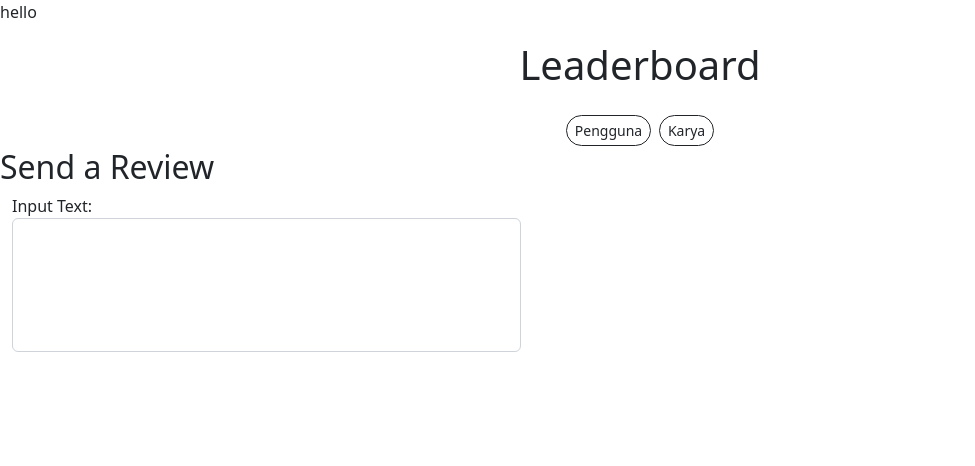
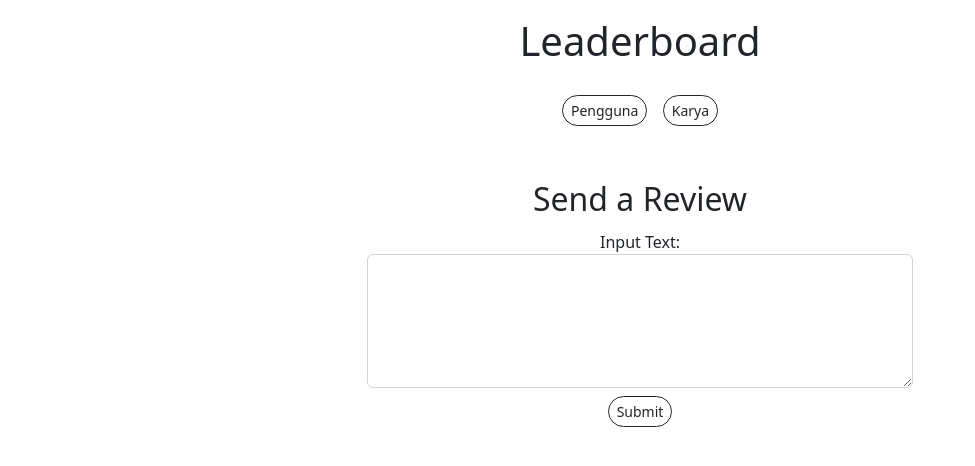
Before and after one commit to alvinxrw2002/E05-Arti, a Django app: page /leaderboard/ in a window 1280 px wide. Shown: the part 56-522 px from the top of the page, without its empty margins (0-975 px from the left). Run offline with Django 4.2, Linux system fonts and the light colour scheme.

Commit message:
progress 3 dan update

```diff
--- a/arti/urls.py
+++ b/arti/urls.py
@@ -11,4 +11,4 @@ urlpatterns = [
     path('register', register, name='register'),
     path('logout', logout_user, name='logout'),
     path('post-karya', post_karya, name='post_karya'),
-] + static(settings.MEDIA_URL, document_root=settings.MEDIA_ROOT)
+]
--- a/leaderboard/static/css/style_stenly.css
+++ b/leaderboard/static/css/style_stenly.css
@@ -1,15 +1,3 @@
-textarea {
-    resize: none;
-}
-
 .isi{
     margin-top: 1.5%;
 }
-
-
-@media (min-width: 800px){
-    textarea {
-        resize: none;
-        width: 100px;
-    }
-}
--- a/leaderboard/templates/leaderboard.html
+++ b/leaderboard/templates/leaderboard.html
@@ -7,8 +7,22 @@
 
 <link href="https://cdn.jsdelivr.net/npm/bootstrap@5.2.2/dist/css/bootstrap.min.css" rel="stylesheet" integrity="sha384-Zenh87qX5JnK2Jl0vWa8Ck2rdkQ2Bzep5IDxbcnCeuOxjzrPF/et3URy9Bv1WTRi" crossorigin="anonymous">
 <script src="https://cdn.jsdelivr.net/npm/bootstrap@5.2.2/dist/js/bootstrap.bundle.min.js" integrity="sha384-OERcA2EqjJCMA+/3y+gxIOqMEjwtxJY7qPCqsdltbNJuaOe923+mo//f6V8Qbsw3" crossorigin="anonymous"></script>
+<script src="https://ajax.googleapis.com/ajax/libs/jquery/3.6.0/jquery.min.js"></script>
 <link href="{% static 'css/style_stenly.css' %}" rel="stylesheet">
 
+<script>
+    $(document).ready(function(){
+        $("#button_pengguna").click(function(){
+            $.ajax({
+                url: "{% url 'leaderboard:leaderboard_pengguna' %}",
+                method: "GET",
+                success: function(data){
+                    $("#leaderboard").html(data);
+                }
+            });
+        });
+    });
+</script>
 {% endblock meta %}
 
 {% block content %}
@@ -43,34 +57,51 @@
     </div>
 </nav>
 
-<p> hello </p>
 <!-- isi -->
-<div class="container text-center">
-    <div class="row isi">
+<div class="container">
+    <div class="row isi text-center">
         <div class="col-md-12 col-sm-12 col-12">
             <h1> Leaderboard </h1>
         </div>
     </div>
-    <div class="row isi">
-        <div class="col-4"></div>
-        <div class="col-4">
-                <button type="button" class="btn btn-outline-dark btn-sm" style="margin:0.5%; border-radius:17px"> Pengguna </button>
-                <button type="button" class="btn btn-outline-dark btn-sm" style="margin:0.5%; border-radius:17px"> Karya </button>
+    <div class="row isi text-center">
+        <div class="col-12">
+                <button id="button_pengguna" class="btn btn-outline-dark btn-sm" style="margin:0.5%; border-radius:17px"> Pengguna </button>
+                <button id="button_karya" class="btn btn-outline-dark btn-sm" style="margin:0.5%; border-radius:17px"> Karya </button>
         </div>
-        <div class="col-4"></div>
+    </div>
+    <div class="row" id="leaderboard">
     </div>
 </div>
 
 
-<h2> Send a Review </h2>
-<form action= "{% url 'leaderboard:create_review' %}"method="POST">
-    {% csrf_token %}
-    <div class="container-fluid">
+<div class="container text-center mt-5" >
+    <div class="row">
+        <h2> Send a Review </h2>
+    </div>
+
+    <form action= "{% url 'leaderboard:create_review' %}"method="POST">
+        {% csrf_token %}
+
         <div class="row">
-            <div class="col-5">
+            <div class="col-3"></div>
+            <div class="col-6 mt-1">
                 {{ form }}
             </div>
         </div>
-    </div>
-</form>
+        <div class="row mt-2">
+            <div class="col">
+                {% if user %}
+                    <button class="btn btn-outline-dark btn-sm"
+                        id="form_button_success"
+                        style="border-radius: 17px;"> Submit </button>
+                {% else %}
+                    <button class="btn btn-outline-dark btn-sm"
+                        id="form_button_failed"
+                        style="border-radius:17px"> Submit </button>
+                {% endif %}
+            </div>
+    </form>
+</div>
+
 {% endblock content %}
--- /dev/null
+++ b/leaderboard/templates/leaderboard_pengguna.html
@@ -0,0 +1,5 @@
+<table>
+    {% for user in users %}
+        <td> {{ user.get_username }}</td>
+    {% endfor %}
+</table>
--- a/leaderboard/urls.py
+++ b/leaderboard/urls.py
@@ -1,10 +1,12 @@
 from django.urls import path
 from leaderboard.views import show_leaderboard
 from leaderboard.views import create_review
+from leaderboard.views import leaderboard_pengguna
 
 app_name = 'leaderboard'
 
 urlpatterns = [
     path('', show_leaderboard, name='show_leaderboard'),
     path('create-review/', create_review, name='create_review'),
+    path('leaderboard-pengguna', leaderboard_pengguna, name="leaderboard_pengguna")
 ]
--- a/leaderboard/views.py
+++ b/leaderboard/views.py
@@ -4,6 +4,7 @@ from django.contrib.auth.models import User
 from leaderboard.forms import ReviewForm
 from django.shortcuts import redirect
 from django.contrib.auth.decorators import login_required
+from django.core import serializers
 
 # Create your views here.
 # @login_required(login_url='/login/')
@@ -25,3 +26,11 @@ def create_review(request):
        review.user = request.user
        review.save()
     return redirect('leaderboard:show_leaderboard')
+
+def leaderboard_pengguna(request):
+    users = list(User.objects.all().order_by("pk"))
+    users = users[:10]
+    context={
+        "users": users,
+    }
+    return render(request, "leaderboard_pengguna.html", context)
--- a/project_django/urls.py
+++ b/project_django/urls.py
@@ -15,9 +15,12 @@ Including another URLconf
 """
 from django.contrib import admin
 from django.urls import path, include
-
+from django.conf import settings
+from django.conf.urls.static import static
 urlpatterns = [
     path('admin/', admin.site.urls),
     path('', include('arti.urls')),
     path('leaderboard/', include('leaderboard.urls')),
 ]
+if settings.DEBUG:
+        urlpatterns += static(settings.MEDIA_URL,document_root=settings.MEDIA_ROOT)
```
